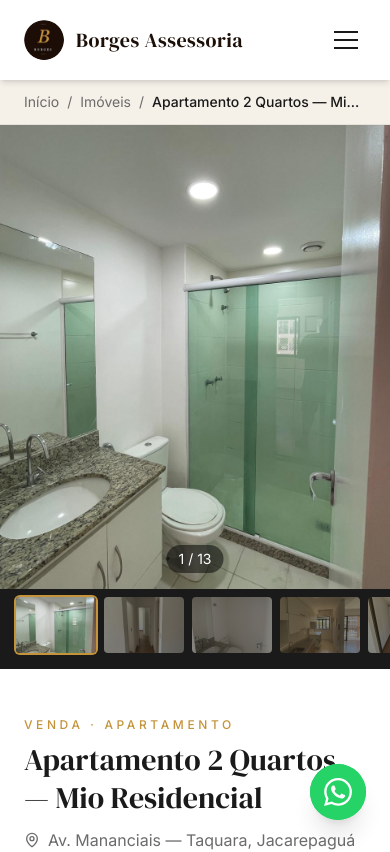
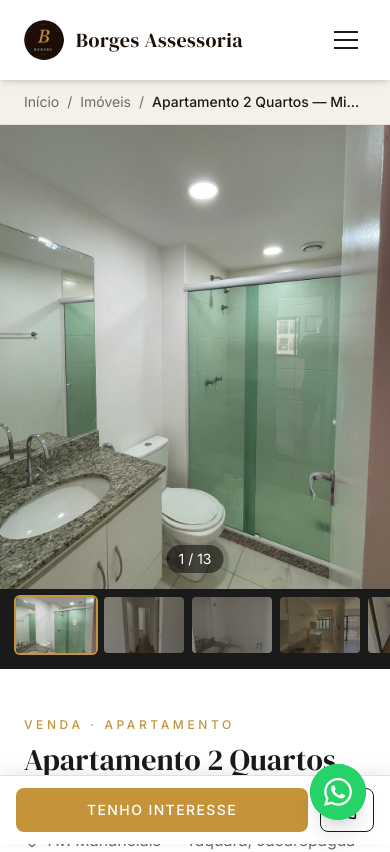
Before and after one commit to foxsilva90/borges-assessoria, a Next.js app: page /imoveis/apt-mio-residencial-2-quartos-430k in a window 390 px wide. Shown: the top 852 px of the page. Built offline with nearby package versions, Linux system fonts and the light colour scheme.

Commit message:
Add sticky WhatsApp CTA bar on mobile property detail pages
Fixed bottom bar visible only on mobile (md:hidden) with Tenho Interesse
button and phone icon, improving conversion visibility on small screens.

```diff
--- a/src/app/imoveis/[slug]/page.tsx
+++ b/src/app/imoveis/[slug]/page.tsx
@@ -214,6 +214,23 @@ export default async function PropertyPage({
         </div>
       </main>
       <Footer />
+
+      {/* Mobile sticky CTA bar */}
+      <div className="md:hidden fixed bottom-0 left-0 right-0 z-50 bg-white border-t border-[#E5E0D8] px-4 py-3 flex gap-3 shadow-[0_-4px_16px_rgba(0,0,0,0.08)]">
+        <WhatsAppCTA
+          href={`https://wa.me/5521979136060?text=Ol%C3%A1%2C%20tenho%20interesse%20no%20im%C3%B3vel%3A%20${encodeURIComponent(property.title)}`}
+          className="flex-1 flex items-center justify-center gap-2 bg-[#C4933A] text-white font-medium tracking-widest uppercase py-3 rounded-lg text-sm"
+        >
+          Tenho Interesse
+        </WhatsAppCTA>
+        <a
+          href="tel:+5521966684167"
+          className="flex items-center justify-center px-4 border border-[#1a1a1a] text-[#1a1a1a] rounded-lg"
+          aria-label="Ligar"
+        >
+          <Phone size={20} />
+        </a>
+      </div>
     </>
   )
 }
```
